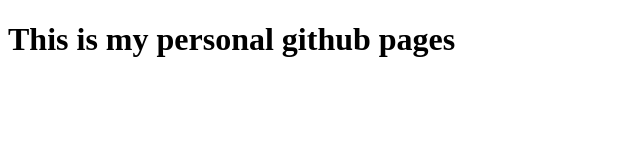
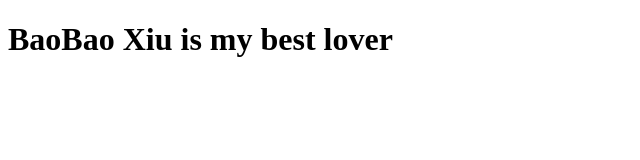
Before and after one commit to jzhliuran/jzhliuran.github.io, a plain HTML site: page index.html in a window 1280 px wide. Shown: the whole page, without its empty margins (0-640 px from the left). Drawn offline with Linux system fonts and the light colour scheme.

Commit message:
Update index.html

```diff
--- a/index.html
+++ b/index.html
@@ -1,6 +1,6 @@
 <!DOCTYPE html>
 <html>
 <body>
-<h1>This is my personal github pages</h1>
+<h1>BaoBao Xiu is my best lover</h1>
 </body>
 </html>
```
